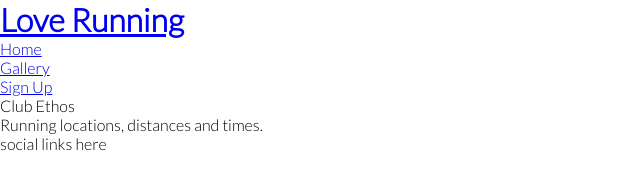
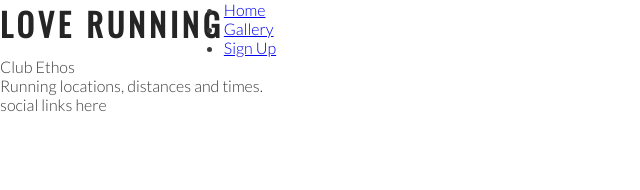
Before and after one commit to NikkiB101/love-running, a plain HTML site: page index.html in a window 1280 px wide. Shown: the whole page, without its empty margins (0-640 px from the left). Drawn offline with nearby package versions, Linux system fonts and the light colour scheme.

Commit message:
Add styke for headings and logo

```diff
--- a/assets/css/style.css
+++ b/assets/css/style.css
@@ -9,4 +9,17 @@
 body {
     font-family: lato, sans-serif;
     font-weight: 300;
+    color: #3a3a3a;
 }
+
+h1, h2{
+font-family: oswald, sans-serif;
+text-transform: uppercase;
+letter-spacing: 4px;
+color: #252525;
+}
+
+#logo {
+    float: left;
+    font-size: 200%;
+}
--- a/index.html
+++ b/index.html
@@ -15,7 +15,7 @@
 <body>
     <header>
         <a href="index.html">
-            <h1>Love Running</h1>
+            <h1 id="logo">Love Running</h1>
         </a>
         <nav>
             <ul>
```
